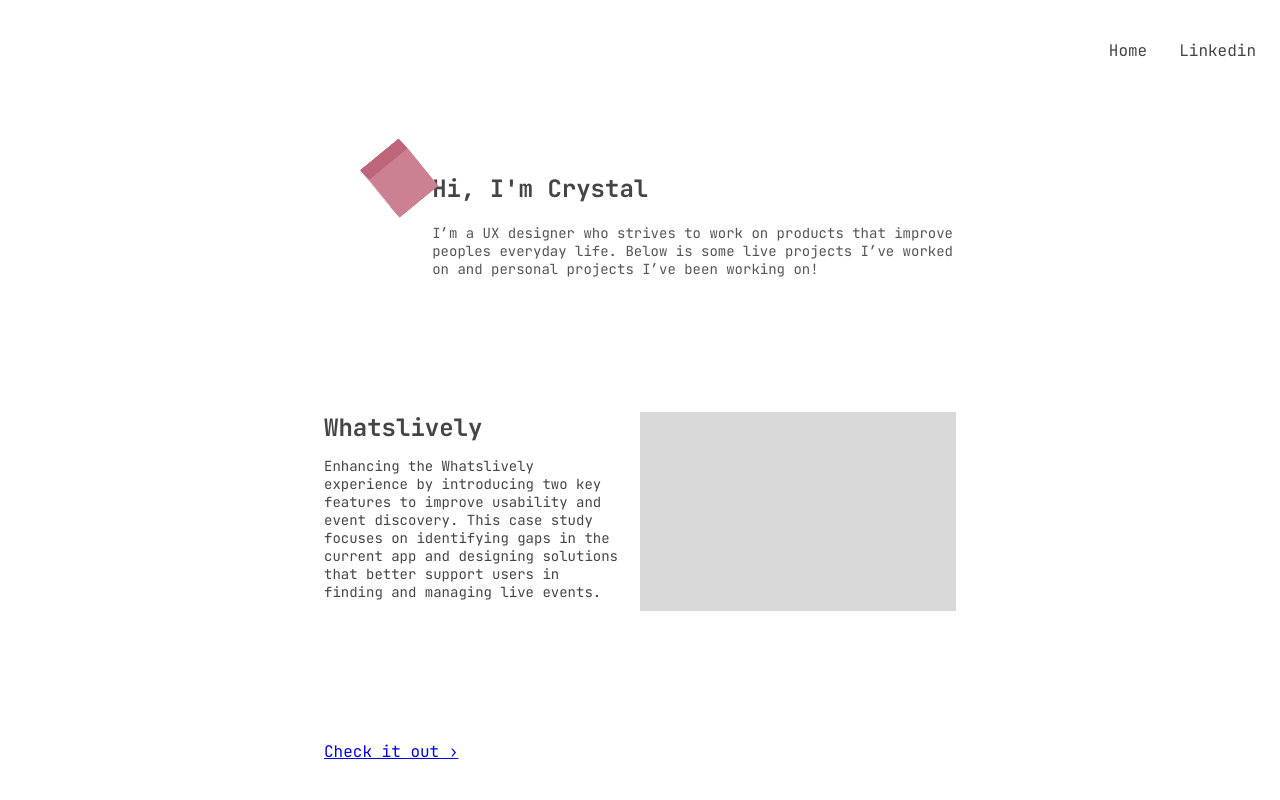
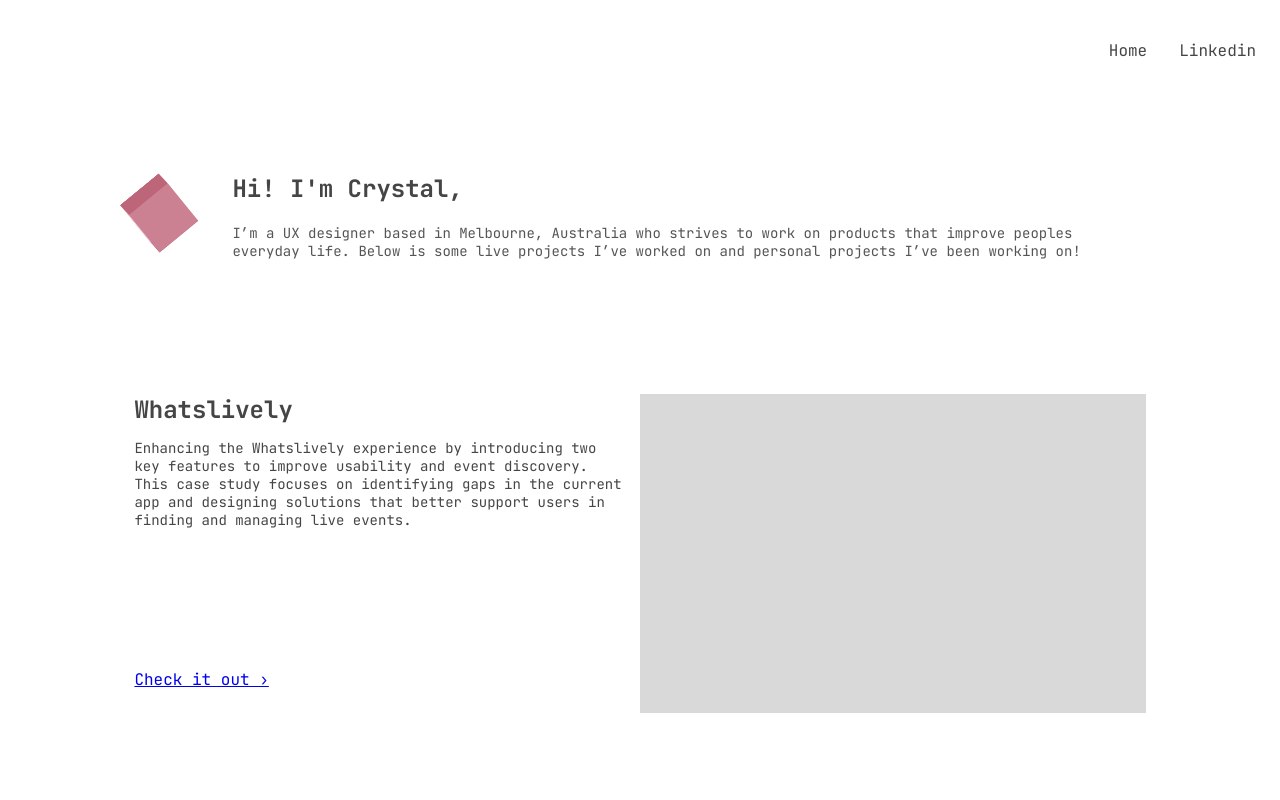
Before and after one commit to crystaltr/portfolio, a React (Create React App) app: page /#/ in a window 1280 px wide. Shown: the top 800 px of the page. Built offline with nearby package versions, Linux system fonts and the light colour scheme.

Commit message:
yens feedback

```diff
--- a/package.json
+++ b/package.json
@@ -41,6 +41,7 @@
     ]
   },
   "devDependencies": {
+    "@babel/plugin-transform-private-property-in-object": "^7.25.9",
     "gh-pages": "^5.0.0"
   }
 }
--- a/src/LandingPage.jsx
+++ b/src/LandingPage.jsx
@@ -22,8 +22,8 @@
                     </div>
                     {/*Introduction section*/}
                     <div className='hero-text'>
-                    <h2>Hi, I'm Crystal< br/></h2>
-                        <p>I’m a UX designer who strives to work on products that improve peoples everyday life. Below is some live projects
+                    <h2>Hi! I'm Crystal,< br/></h2>
+                        <p>I’m a UX designer based in Melbourne, Australia who strives to work on products that improve peoples everyday life. Below is some live projects
                             I’ve worked on and personal projects I’ve been working on!</p>
                     </div>
                 </section>
@@ -63,7 +63,12 @@
                     </div>
                     <img src={placeholder} alt="placeholder" class='img1'/>
             </section>
+            <hr
+            style={{ borderTop: "0px solid lightgrey" }}
+        ></hr><p style={{fontSize: "12px"}}>© 2025 Crystal Truong </p>
             </div>
+
+
 
            {/*
             <div className='p1-grid'>
--- a/src/landingpage.css
+++ b/src/landingpage.css
@@ -1,6 +1,6 @@
 
 .landing-container {
-  width: 50%; /* Adjust width as needed */
+  width: 80%; /* Adjust width as needed */
   max-width: 1200px; /* Keeps it responsive */
   margin: 0 auto; /* Centers the content */
 }
@@ -23,13 +23,14 @@
   justify-content: space-between;
   padding: 60px 0;
   gap: 1rem;
-
 }
 
+
 .cube-wrapper {
-  width: 32px;
-  height: 32px;
-  position: relative;
+  flex-shrink: 0; /* Prevents shrinking */
+  display: flex;
+  align-items: center;
+  justify-content: center;
 }
 
 .cube {
@@ -105,11 +106,16 @@
   font-size: 14px;
 }
 
+
 .hero-section {
-  flex: 1;
-  margin-left: 50px;
   font-family: 'Jetbrains Mono';
+  display: flex;
+  align-items: center; /* Aligns the cube & text vertically */
+  justify-content: flex-start; /* Keeps content aligned to the left */
+  gap: 3rem; /* Ensures space between cube & text */
+  width: 100%;
 }
+
 
 .hero-section h1 {
   font-size: 24px;
```
Also changed, not shown: 1 other file (tests, documents, lock files or other folders).
